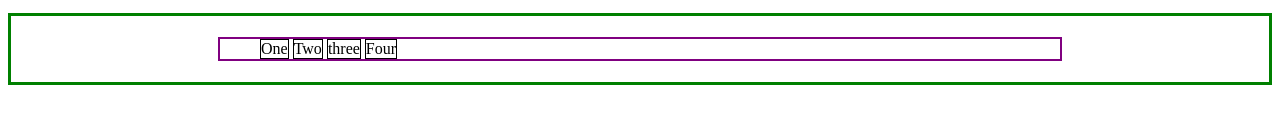
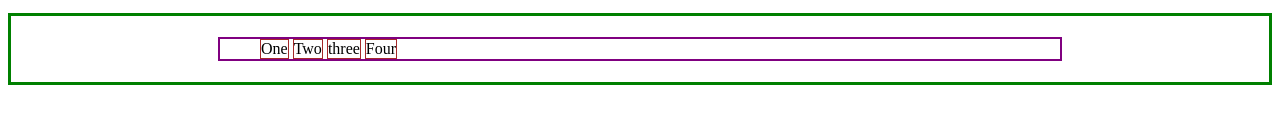
Before and after one commit to 28jackiiee/failure, a plain HTML site: page Dumbhead/main.html in a window 1280 px wide. Shown: the part 367-490 px from the top of the page. Drawn offline with Linux system fonts and the light colour scheme.

Commit message:
Update style.css

```diff
--- a/Dumbhead/style.css
+++ b/Dumbhead/style.css
@@ -43,5 +43,5 @@ li{
     display: inline-block;
     word-break: break-all;
     text-align: center;
-    border: 1px solid black;
+    border: 1px solid brown;
 }
```
